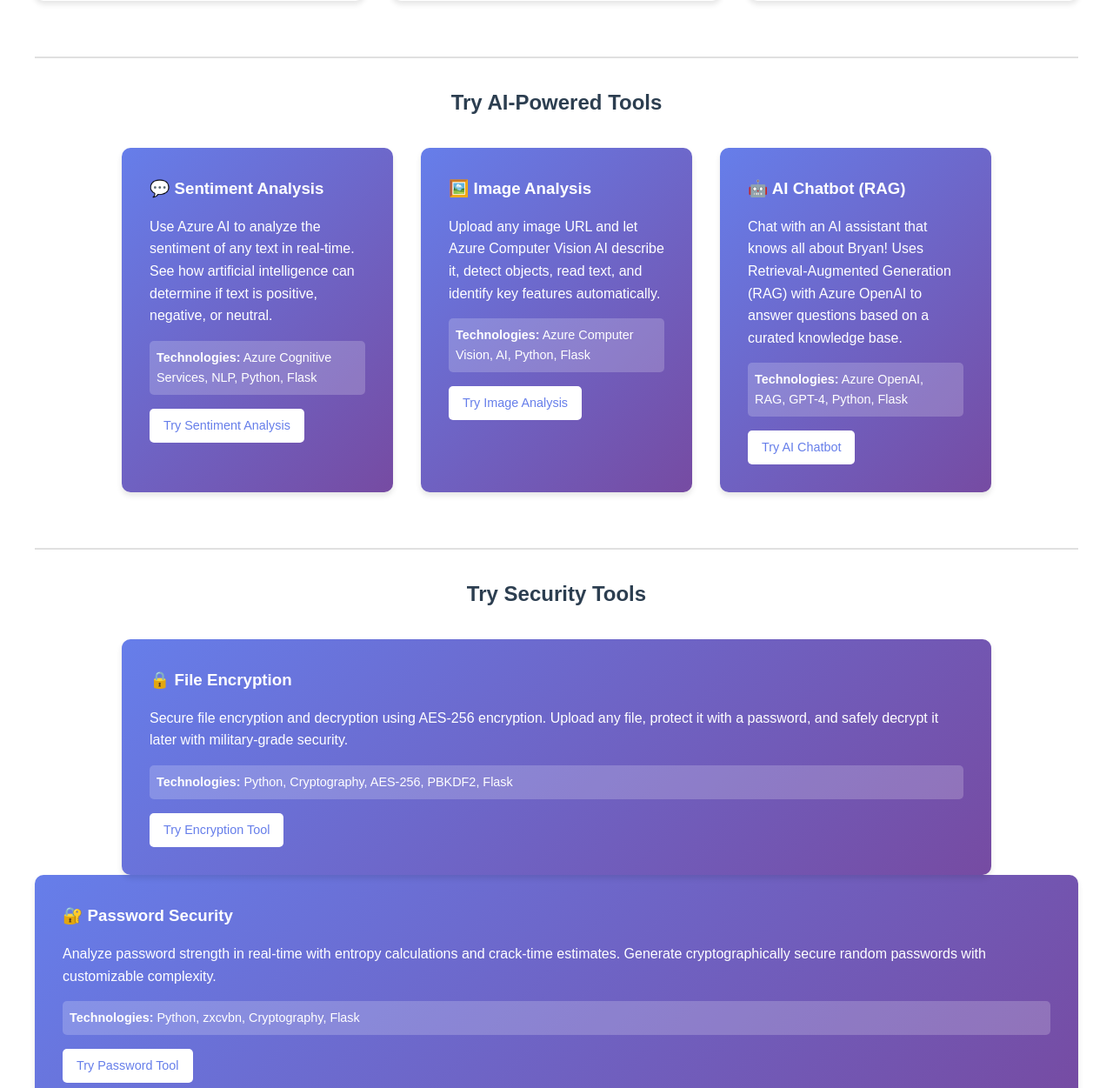
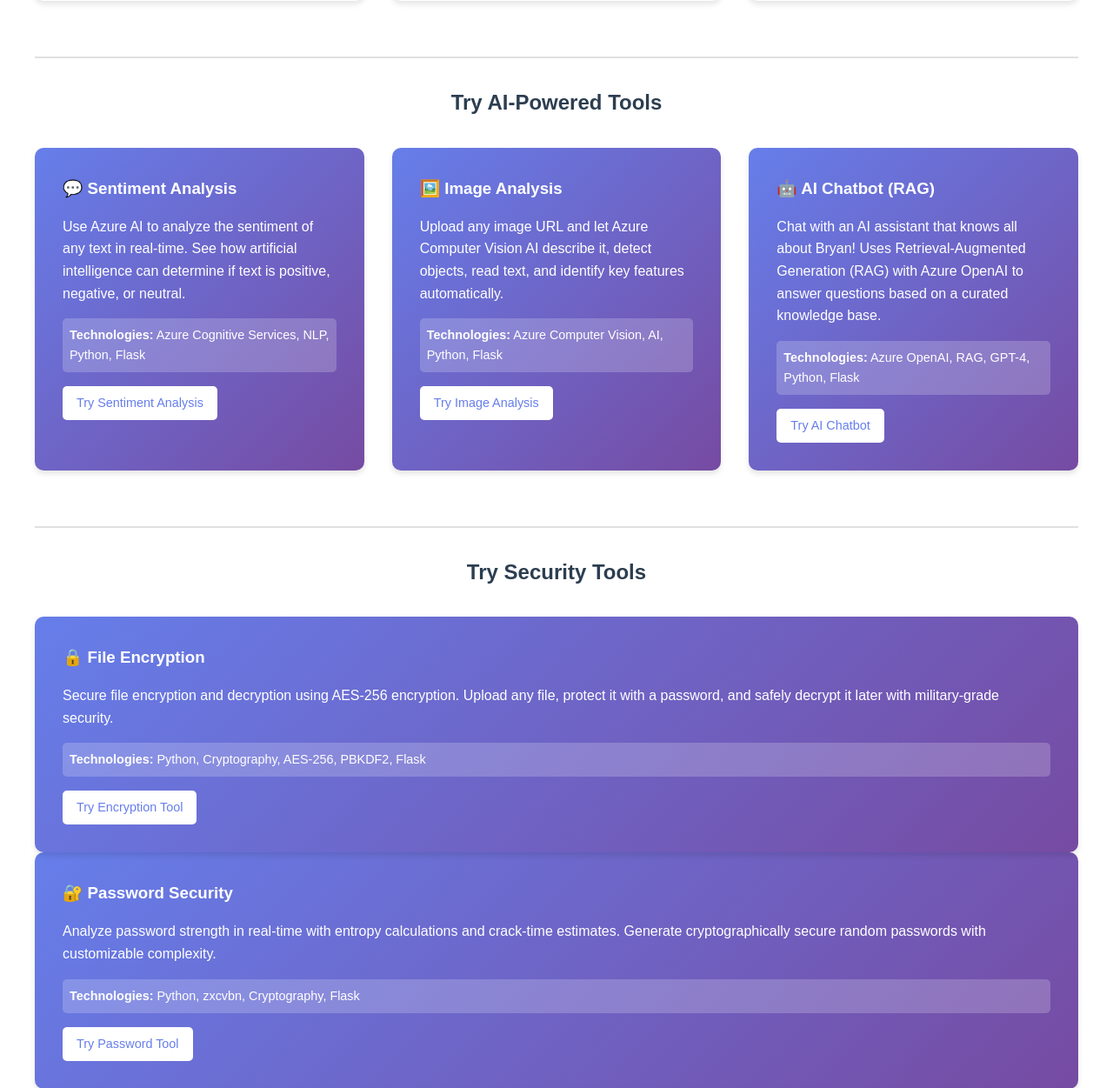
Before and after one commit to petrieb601-eng/azure-portfolio, a Flask app: page /projects in a window 1280 px wide. Shown: the part 529-1780 px from the top of the page at 87% size. Run offline with Flask 3, Linux system fonts and the light colour scheme.

Commit message:
Update CSS styling for security and AI sections

```diff
--- a/static/css/style.css
+++ b/static/css/style.css
@@ -96,6 +96,8 @@ main {
     text-decoration: none;
     border-radius: 5px;
     transition: background-color 0.3s;
+    border: none;
+    cursor: pointer;
 }
 
 .btn:hover {
@@ -276,7 +278,7 @@ footer {
     display: grid;
     grid-template-columns: repeat(auto-fit, minmax(300px, 1fr));
     gap: 2rem;
-    max-width: 1000px;
+    max-width: 1200px;
     margin: 0 auto;
 }
 
@@ -302,6 +304,7 @@ footer {
 .ai-card .btn:hover {
     background-color: #f0f0f0;
 }
+
 /* Security Section on Projects Page */
 .security-section {
     margin-top: 4rem;
@@ -319,7 +322,7 @@ footer {
     display: grid;
     grid-template-columns: repeat(auto-fit, minmax(300px, 1fr));
     gap: 2rem;
-    max-width: 1000px;
+    max-width: 1200px;
     margin: 0 auto;
 }
 
```
